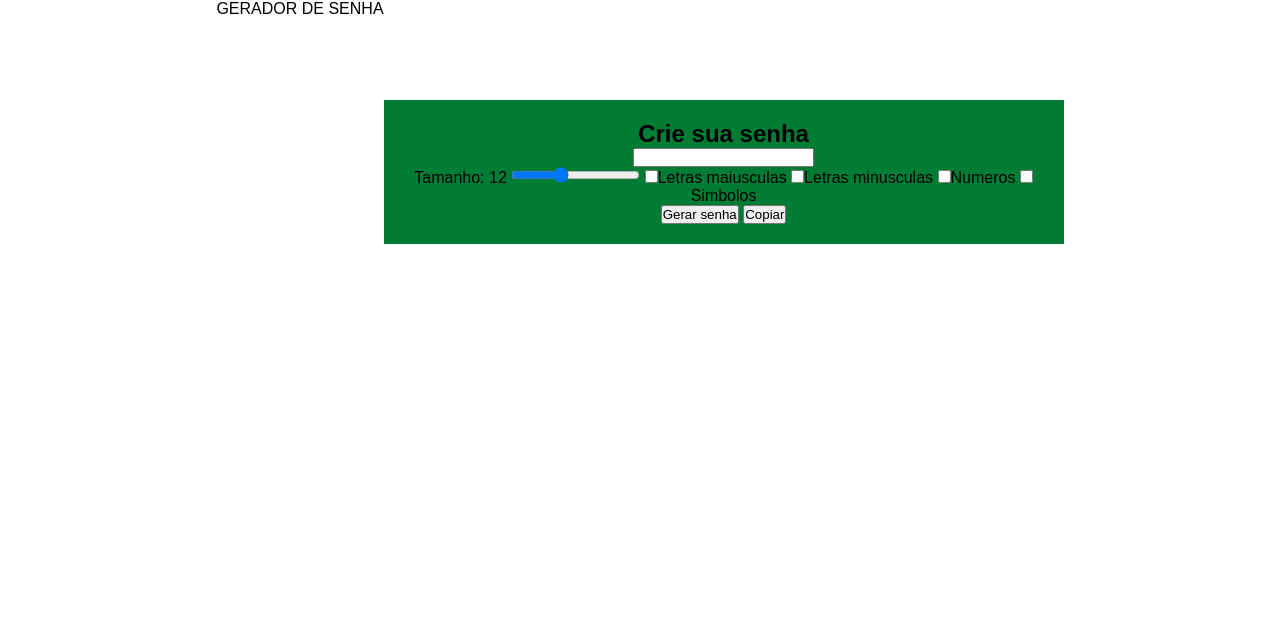
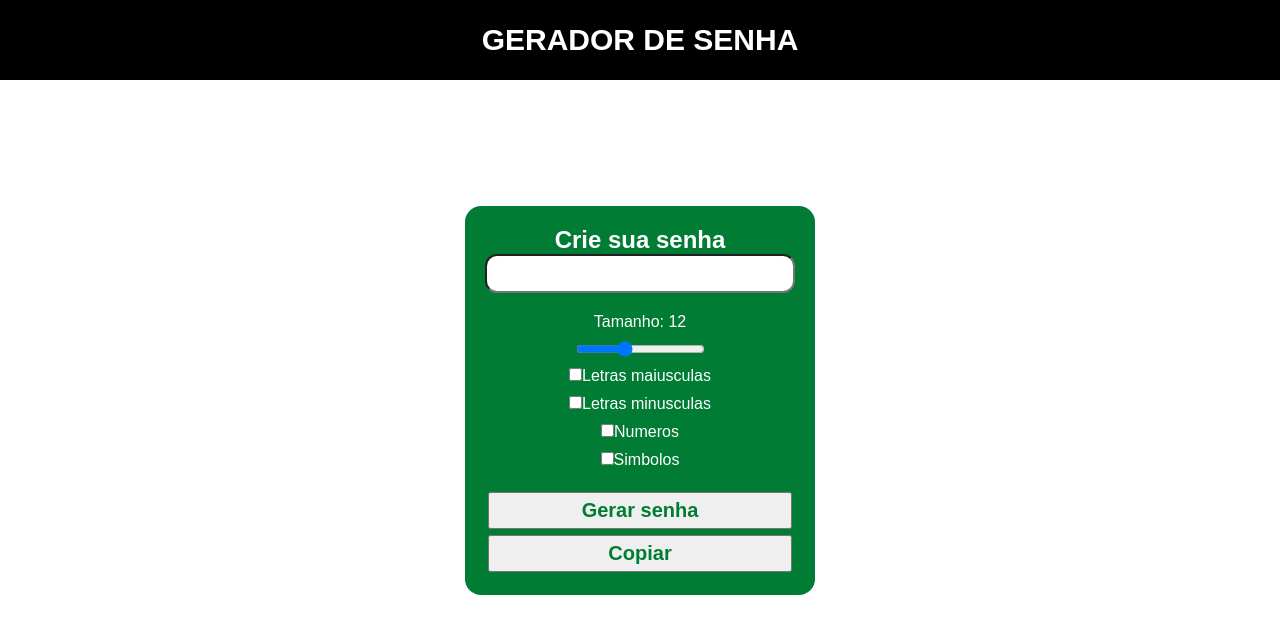
Before and after one commit to goulartozo/gerador_de_senha, a plain HTML site: page index.html in a window 1280 px wide. Drawn offline with Linux system fonts and the light colour scheme.

Commit message:
js atualizado

```diff
--- a/index.html
+++ b/index.html
@@ -1,4 +1,4 @@
-<!DOCTYPE html>
+<opcoes!DOCTYPE html>
 <html lang="en">
 <head>
     <meta charset="UTF-8">
@@ -10,18 +10,18 @@
     <header>GERADOR DE SENHA</header>
 
     <div class="container">
-
         <h2>Crie sua senha</h2>
         <input type="text" id="senha" readonly>
 
         <div class="opcoes">
+
             <label>Tamanho: <span id="tamanhoSenha">12</span></label>
             <input type="range" id="tamanho" min="5" max="24" value="12">
-
             <label><input type="checkbox" id="letraMaiuscula">Letras maiusculas</label>
             <label><input type="checkbox" id="letraMinuscula">Letras minusculas</label>
             <label><input type="checkbox" id="numero">Numeros</label>
             <label><input type="checkbox" id="simbolo">Simbolos</label>
+
         </div>
         <button id="gerar">Gerar senha</button>
         <button id="copiar">Copiar</button>
--- a/script.js
+++ b/script.js
@@ -0,0 +1,29 @@
+const mostraSenha = document.getElementById('senha');
+const mostraTamanhoSenha = document.getElementById('tamanhoSenha');
+const defineTamanhoSenha = document.getElementById('tamanho');
+const checkLetraMaiuscula = document.getElementById('letraMaiuscula');
+const checkLetraMinuscula = document.getElementById('letraMinuscula');
+const checkNumero = document.getElementById('numero');
+const checkSimbolo = document.getElementById('simbolo');
+const botaoGerar = document.getElementById('gerar');
+const botaoCopiar = document.getElementById('copiar');
+
+const possiveisLetrasMaiusculas = "ABCDEFGHIJKLMNOPQRSTUVWXYZ";
+const possiveisLetrasMinusculas = "abcdefghijklmnopqrstuvwxyz";
+const possiveisNumeros = "0123456789";
+const possiveisSimbolos = "!@#$%^&*()_+[]{}<>?";
+
+defineTamanhoSenha.addEventListener("input", () => {
+    mostraTamanhoSenha.textContent = defineTamanhoSenha.value;
+});
+
+function gerarSenha() {
+    let caracter = "";
+    let senha = "";
+
+    if (checkLetraMaiuscula.checked) caracter += possiveisLetrasMaiusculas;
+    if (checkLetraMinuscula.checked) caracter += possiveisLetrasMinusculas;
+    if (checkNumero.checked) caracter += possiveisNumeros;
+    if (checkSimbolo.checked) caracter += possiveisSimbolos;
+
+}
--- a/style.css
+++ b/style.css
@@ -1,21 +1,66 @@
 * {
     margin: 0;
     padding: 0;
+    box-sizing: border-box;
 }
 
 body {
     font-family: Arial, sans-serif;
     display: flex;
+    align-items: center;
+    height: 100vh;
+    flex-direction: column;
     justify-content: center;
     background-color: rgb(255, 255, 255);
+    color: #ffffff;
 
 }
 
+header {
+    background: #000000;
+    position: absolute;
+    top: 0;
+    width: 100%;
+    left: 0;
+    height: 80px;
+    display: flex;
+    justify-content: center;
+    align-items: center;
+    font-size: 30px;
+    font-weight: bold;
+}
+
 .container {
+    width: 350px;
     background-color: rgb(0, 124, 52);
+    display: grid;
+    align-items: center;
     text-align: center;
-    width: 50%;
-    margin-top: 100px;
+    flex-direction: column;
     padding: 20px;
+    border-radius: 16px;
 
 }
+
+.opcoes {
+    display: grid;
+    width: 100%;
+    padding: 20px;
+    gap: 10px;
+    align-items: center;
+    justify-items: center;
+}
+
+.container input[type="text"] {
+    padding: 10px;
+    border-radius: 12px;
+}
+
+.container button {
+    padding: 5px;
+    margin: 3px;
+    font-size: 20px;
+    font-weight: bold;
+    color:rgb(0, 124, 52);
+
+}
```
